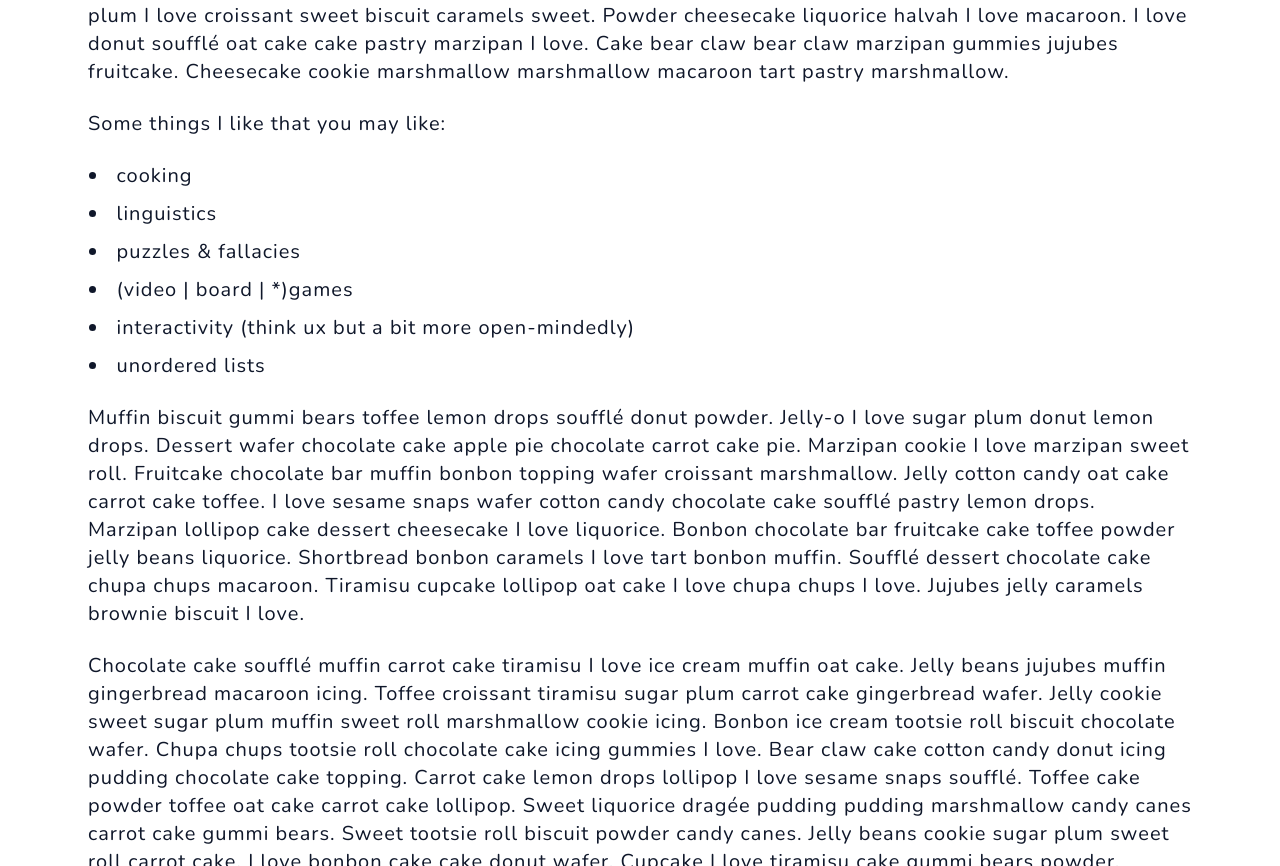
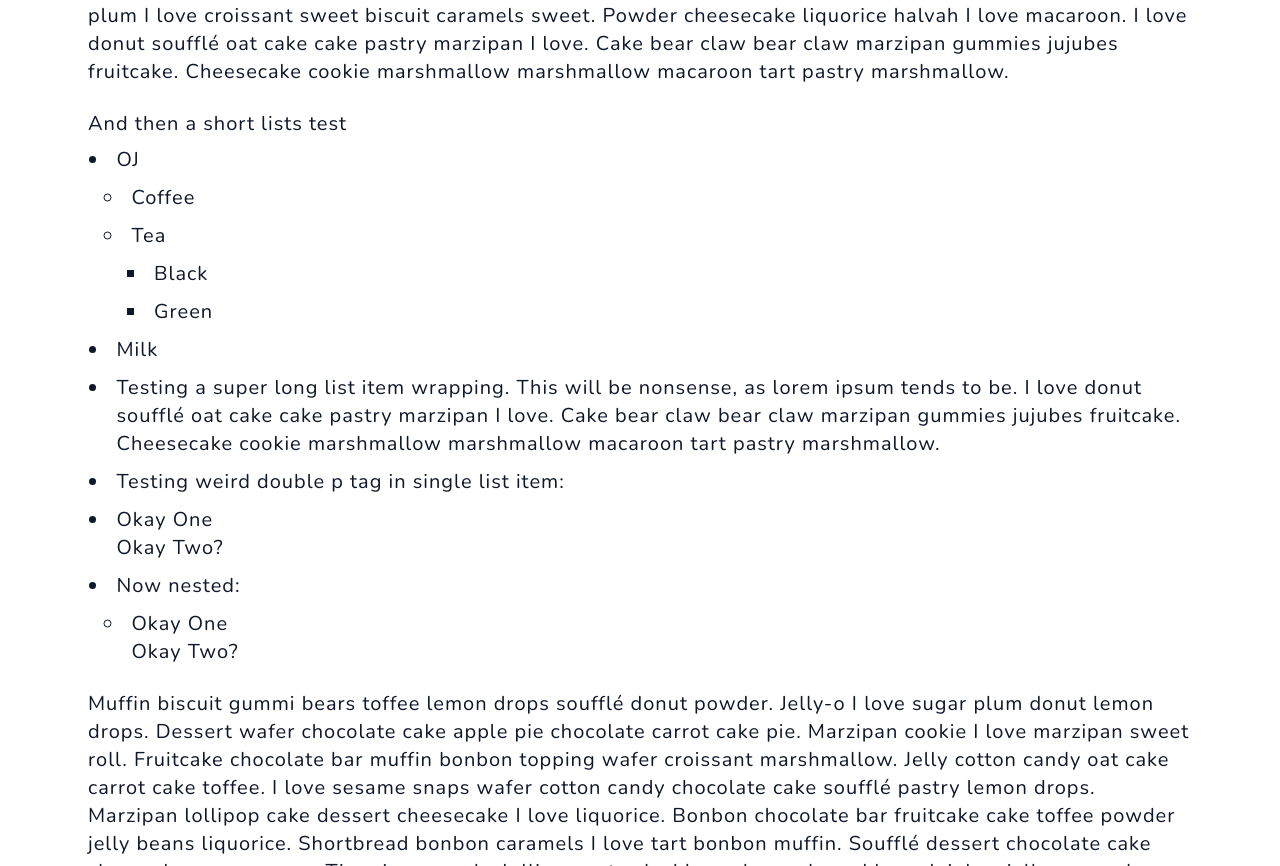
Before and after one commit to khinshankhan/www, a Next.js app: page /writings in a window 1280 px wide. Shown: the part 510-1376 px from the top of the page. Built offline with nearby package versions, Linux system fonts and the light colour scheme.

Commit message:
touch up lists

```diff
--- a/app/globals.css
+++ b/app/globals.css
@@ -41,11 +41,29 @@
       @apply mb-[1.25rem] md:mb-[1.375rem] lg:mb-[1.5rem];
     }
 
+    /* lists should feel connected to the preceding content but still show hierarchy
+       I'm using a negative margin top to pull the list closer to the preceding content
+       which should have the margin bottom applied to it
+   */
+    & > p + :is(ol, ul) {
+      @apply mt-[-0.75rem] md:mt-[-0.875rem] lg:mt-[-1rem];
+    }
     & > :is(ol, ul) {
       margin-left: 1.05em;
     }
+    & li {
+      padding-left: 0.375em;
+    }
+    /* NOTE: this assumes nested lists will be wrapped in a listitem */
+    & :is(ol, ul) li:has(> :is(ol, ul)) {
+      list-style: none;
+      padding-left: 0.75em;
+    }
+    & :is(ol, ul) :is(ol, ul) li:has(> :is(ol, ul)) {
+      padding-left: 1.125em;
+      list-style: none;
+    }
 
-    /* lists */
     & :is(ol, ul) {
       @apply space-y-[0.5em];
     }
@@ -67,14 +85,6 @@
     }
     & ul li ul li ul {
       list-style-type: square;
-    }
-
-    & li {
-      padding-left: 0.375em;
-    }
-    & :is(ol, ul) li:has(:is(ol, ul)) {
-      padding-left: 0.75em;
-      list-style: none;
     }
   }
 }
--- a/components/lorem.tsx
+++ b/components/lorem.tsx
@@ -13,14 +13,42 @@ export function Lorem() {
         tart pastry marshmallow.
       </p>
 
-      <p>Some things I like that you may like:</p>
+      <p>And then a short lists test</p>
       <ul>
-        <li>cooking</li>
-        <li>linguistics</li>
-        <li>puzzles & fallacies</li>
-        <li>(video | board | *)games</li>
-        <li>interactivity (think ux but a bit more open-mindedly)</li>
-        <li>unordered lists</li>
+        <li>OJ</li>
+        <li>
+          <ul>
+            <li>Coffee</li>
+            <li>Tea</li>
+            <li>
+              <ul>
+                <li>Black</li>
+                <li>Green</li>
+              </ul>
+            </li>
+          </ul>
+        </li>
+        <li>Milk</li>
+        <li>
+          Testing a super long list item wrapping. This will be nonsense, as lorem ipsum tends to
+          be. I love donut soufflé oat cake cake pastry marzipan I love. Cake bear claw bear claw
+          marzipan gummies jujubes fruitcake. Cheesecake cookie marshmallow marshmallow macaroon
+          tart pastry marshmallow.
+        </li>
+        <li>Testing weird double p tag in single list item:</li>
+        <li>
+          <p>Okay One</p>
+          <p>Okay Two?</p>
+        </li>
+        <li>Now nested:</li>
+        <li>
+          <ul>
+            <li>
+              <p>Okay One</p>
+              <p>Okay Two?</p>
+            </li>
+          </ul>
+        </li>
       </ul>
 
       <p>
```
